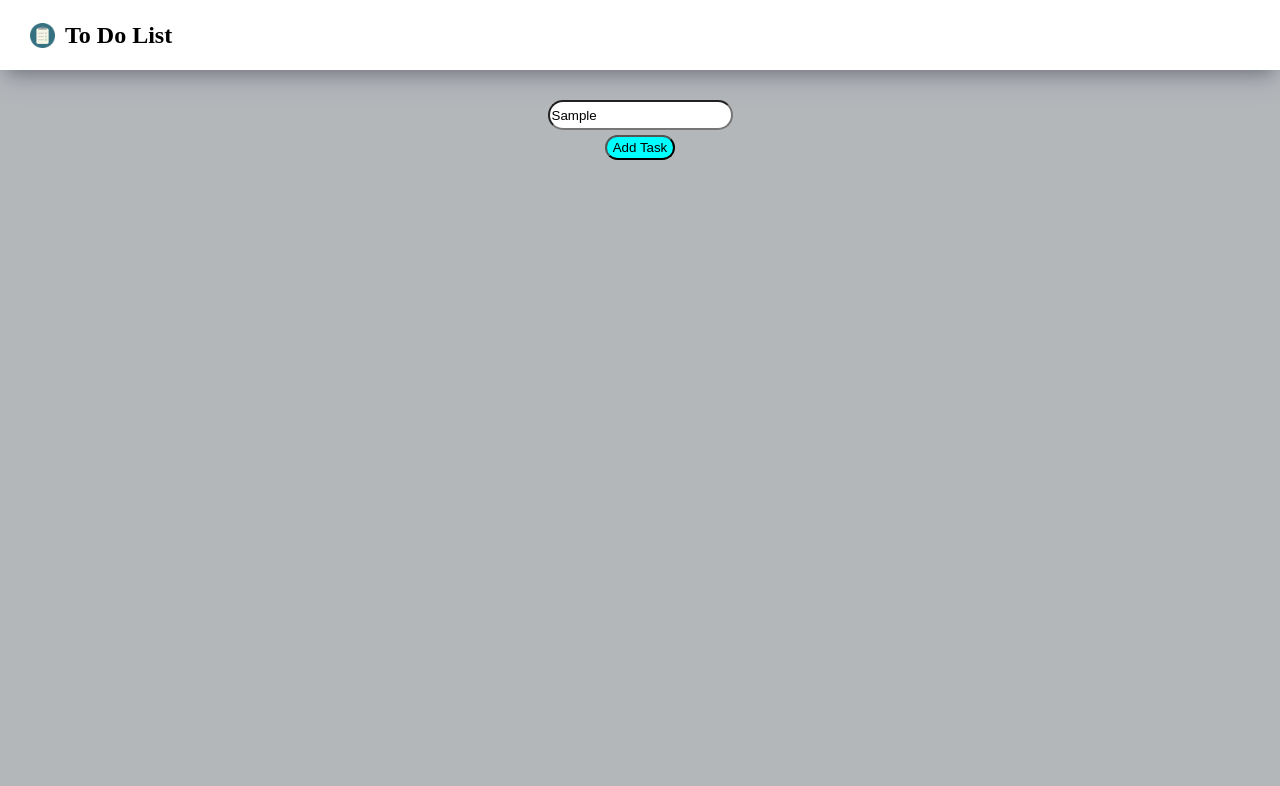
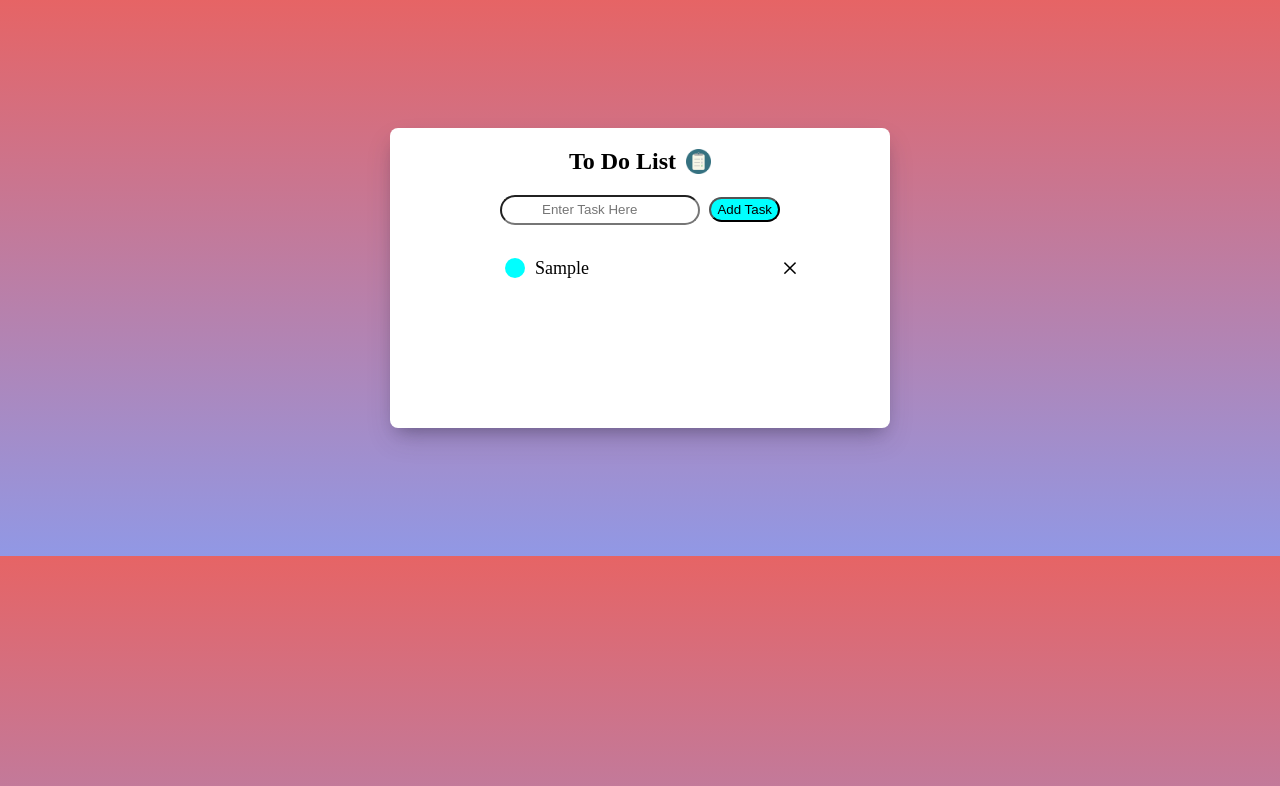
Before and after one commit to hiiipercy/To-Do-App, a plain HTML site: page index.html in a window 1280 px wide. Both pictures are taken after typing "Sample" into the empty fields and a click on the button "Add Task". Drawn offline with Linux system fonts and the light colour scheme.

Commit message:
Add files via upload

```diff
--- a/Style.css
+++ b/Style.css
@@ -3,18 +3,35 @@
 }
 body{
     margin: 0;
-    background-color: rgb(180, 183, 186);
+    background: linear-gradient(180deg, #e66465, #9198e5);
+}
+.demo{
+    align-items: center;
+    display: flex;
+    padding: 10%;
+    height: auto;
+    width: 100%;
+    justify-content: center;
+}
+.container{
+    align-items: center;
+    background-color: #FFFFFF;
+    min-height: 300px;
+    display: flex;
+    flex-direction: column;
+    width: 500px;
+    border-radius: 8px;
+    box-shadow: rgba(50, 50, 93, 0.25) 0px 13px 27px -5px, rgba(0, 0, 0, 0.3) 0px 8px 16px -8px;
 }
 .header{
-    height: 70px;
+    align-items: center;
+    justify-content: center;
     display: flex;
-    margin-bottom: 30px;
-    background-color: rgb(255, 255, 255);
-    box-shadow: rgba(50, 50, 93, 0.25) 0px 13px 27px -5px, rgba(0, 0, 0, 0.3) 0px 8px 16px -8px;
+    flex-direction: row;
+    top: 10%;
 }
 .left-logo{
-    margin-left: 30px;
-    margin-right: 10px;
+    margin-left: 10px;
     display: flex;
     align-items: center;
 }
@@ -33,12 +50,22 @@ body{
 .add-task{
     align-items: center;
     display: flex;
-    flex-direction: column;
-    margin: auto;
+    justify-content: space-between;
+    padding: 0 110px;
     width: 500px;
 }
+.input-task::placeholder {
+    align-items: center;
+    padding: 12px 20px;
+  }
+
+.input-task[type=text] {
+    padding: 12px 20px;
+  }
+
 .input-task{
     height: 30px;
+    width: 200px;
     border-radius: 15px;
     margin-bottom: 5px;
 }
@@ -56,27 +83,28 @@ body{
     margin: auto;
     width: 500px;
 }
-.itemlist{
+.item-list{
     align-items: center;
 }
-.itemlist{
+.item-list{
     position: relative;
     width: 350px;
     font-size: large;
     list-style: none;
 }
-.itemlist li{
+.item-list li{
     position: relative;
     display: flex;
     left: 0;
+    cursor: pointer;
     width: 300px;
     align-items: center;
     padding-top: 10px;
 }
-.itemlist LI::before{
+.item-list li::before{
     margin-right: 10px;
     cursor: pointer;
-    background-color: rgb(161, 163, 166);
+    background-color:aqua;
     height: 20px;
     width: 20px;
     content: '';
@@ -85,18 +113,18 @@ body{
     background-position: center;
 }
 
-.itemlist LI.checked{
+.item-list li.checked{
     color: aqua;
     text-decoration: line-through;
 }
-.itemlist SPAN{
+.item-list span{
     position:absolute;
     text-align: center;
     right: 0px;
     width: 30px;
     font-size: 30px;
 }
-.itemlist span:hover{
+.item-list span:hover{
     position:absolute;
     align-items: center;
     right: 0px;
--- a/index.html
+++ b/index.html
@@ -7,21 +7,23 @@
     <title>TO DO APP</title>
 </head>
 <body>
-    <div id="demo">
+    <div class="demo">
+        <div class="container">
         <div class="header">
-            <div class="left-logo">
-                <img src="icon.png" />
-            </div>
             <div class="left-text">
                 <h2>
                     To Do List
                 </h2>
             </div>
+            <div class="left-logo">
+                <img src="icon.png" />
+            </div>
+
         </div>
         <div class="contain">
             <div class="add-task">
                 <input id="input-task" class="input-task" placeholder="Enter Task Here" type="text"/>
-                <button onclick="Additem()" class="Add">Add Task</button>
+                <button onclick="addItem()" class="Add">Add Task</button>
             </div>
             <div class="body-list">
                 <ul class="item-list" id="item-list">
@@ -29,6 +31,7 @@
             </div>
         </div>
     </div>
+    </div>
     <script src="text.js"></script>
 </body>
 </html>
--- a/text.js
+++ b/text.js
@@ -38,8 +38,8 @@ function showData(){
     itemlist.innerHTML= localStorage.getItem("Data");
 }
 showData();*/
-const inputBox=document.getElementById("input-task");
-const inputList=document.getElementById("itemlist");
+const inputBox = document.getElementById("input-task");
+const inputList = document.getElementById("item-list");
 
 function addItem (){
     if(inputBox.value === ""){
```
